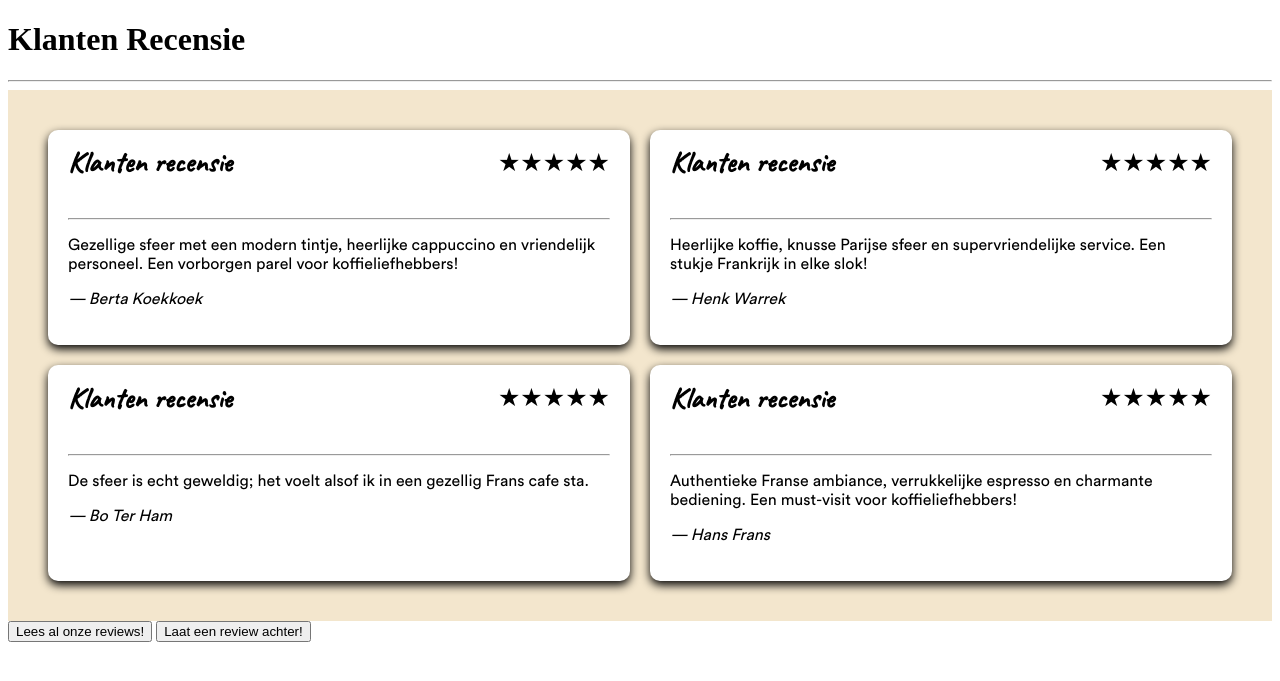
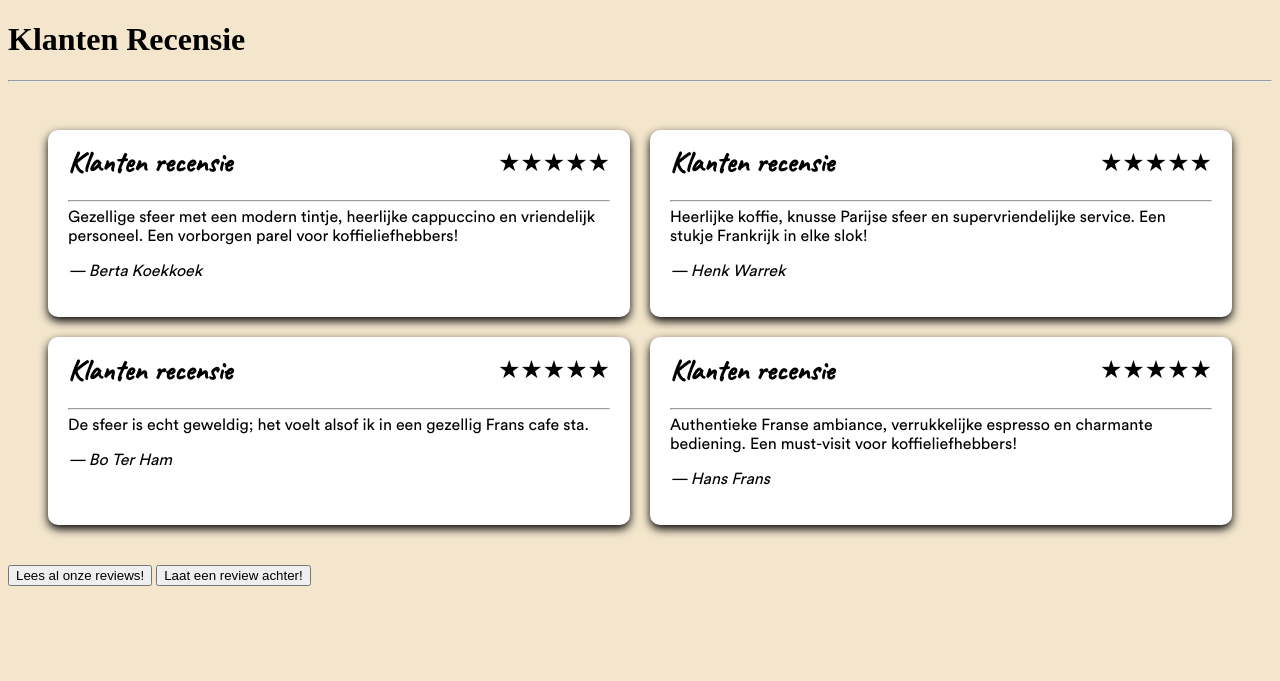
Before and after one commit to StefanSpitse4pm/OUI, a PHP site: page /html/reviewPage.html in a window 1280 px wide. Shown: the top 681 px of the page. Run offline with PHP 8.4, Linux system fonts and the light colour scheme.

Commit message:
reviewPage: Reviews staan nu wat beter en is meer accuraat richting het uiteindelijke concept.

```diff
--- a/css/reviewPage.css
+++ b/css/reviewPage.css
@@ -8,6 +8,10 @@
 {
     font-family: 'CircularStd-Book';
     src: url('../fonts/CircularStd-Book.otf');
+}
+
+body {
+    background-color: hsl(39, 62%, 88%);
 }
 
 /* Algemene stijlen voor de review sectie */
@@ -43,6 +47,11 @@
     padding-top: 0;
 }
 
+.review-card > hr
+{
+    margin: -10px 0;
+}
+
 /* Font voor text van Review kaarten */
 .review-card > .review-text
 {
```
